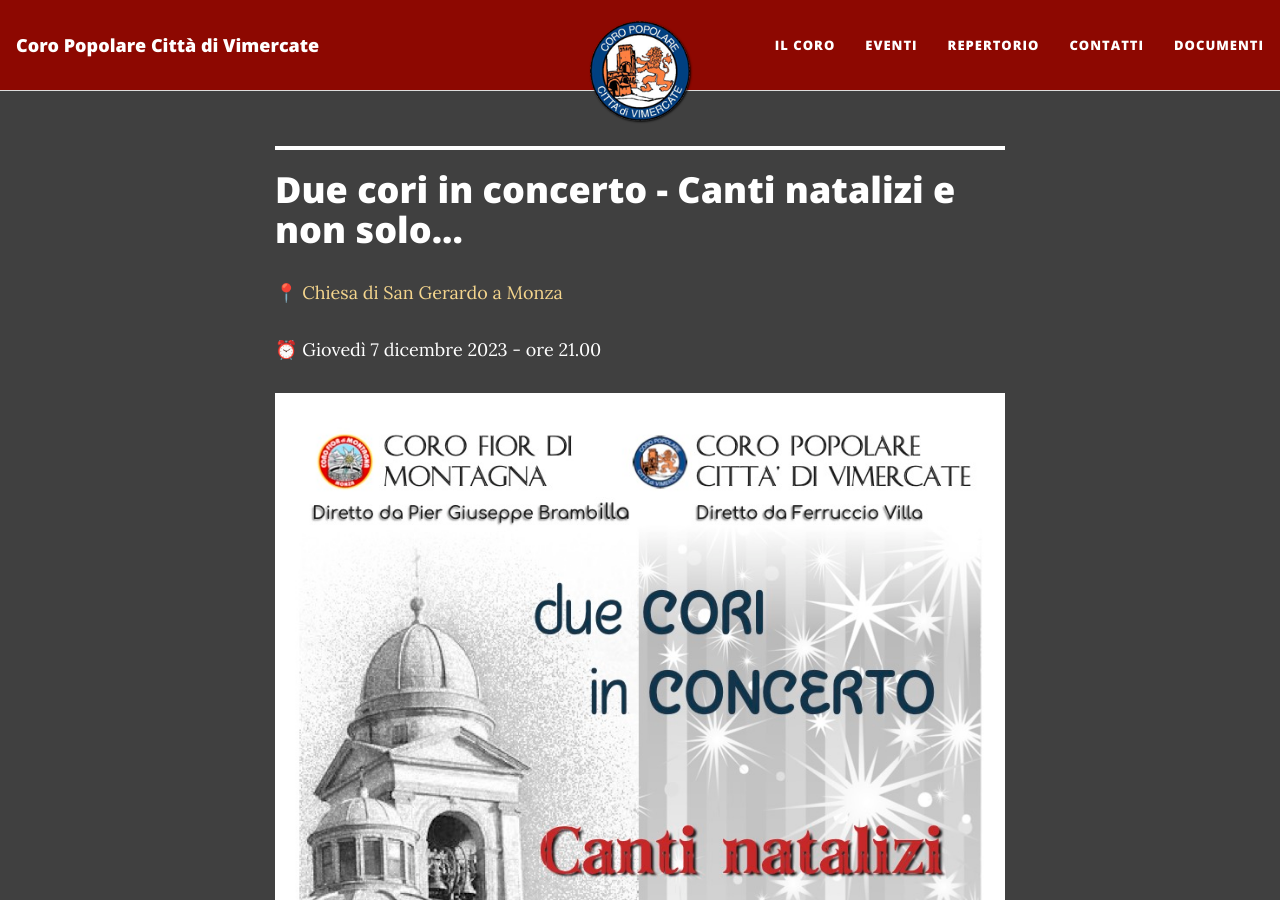
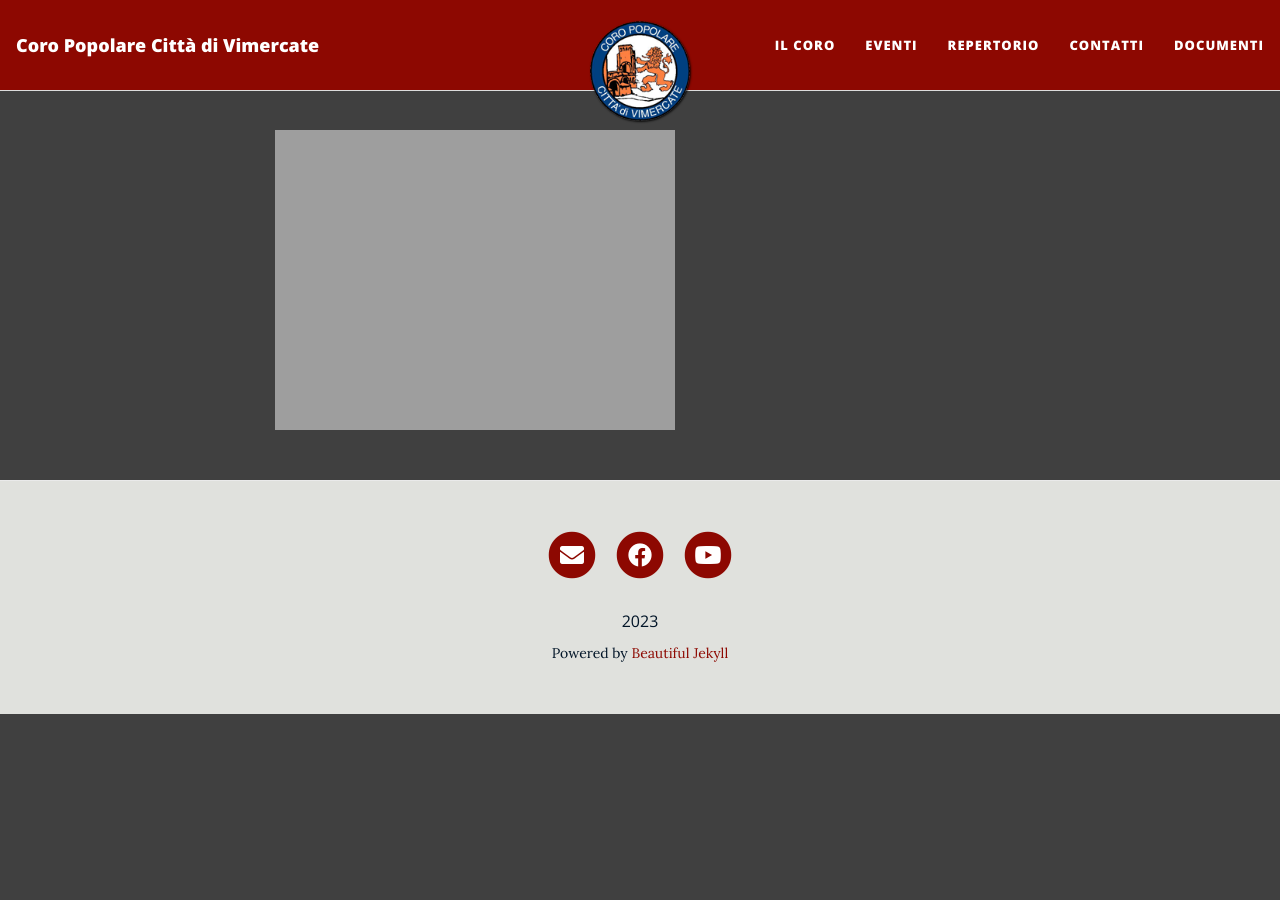
Before and after one commit to Corovimercate/Corovimercate.github.io, a Jekyll site: the page built from index.html, in a window 1280 px wide and 900 px high. Built offline with Jekyll 4.4.1, drawn with Linux system fonts in a browser that asks for light colours; nearby versions of some CDN libraries; the list of posts is cut into pages by our own code.

Commit message:
BAsic home

```diff
--- a/index.html
+++ b/index.html
@@ -2,7 +2,7 @@
 layout: home
 ---
 
-<hr style="border:2px solid white">
+<!-- <hr style="border:2px solid white">
 
 <h1>Due cori in concerto - Canti natalizi e non solo...</h1>
 
@@ -11,7 +11,7 @@
 
 <img class="fit-picture"
      src="https://www.corovimercate.it/assets/img/Volantino_Monza_7-12-23.jpg"
-     alt="Foto del coro">
+     alt="Foto del coro"> -->
 
 <!-- <hr style="border:2px solid white">
 
@@ -70,6 +70,6 @@
      alt="Locandina Bulciago LC">
 -->
 
-<!-- <img class="fit-picture"
+<img class="fit-picture"
      src="https://www.corovimercate.it/assets/img/home.jpeg"
-     alt="Foto del coro"> -->
+     alt="Foto del coro">
```
